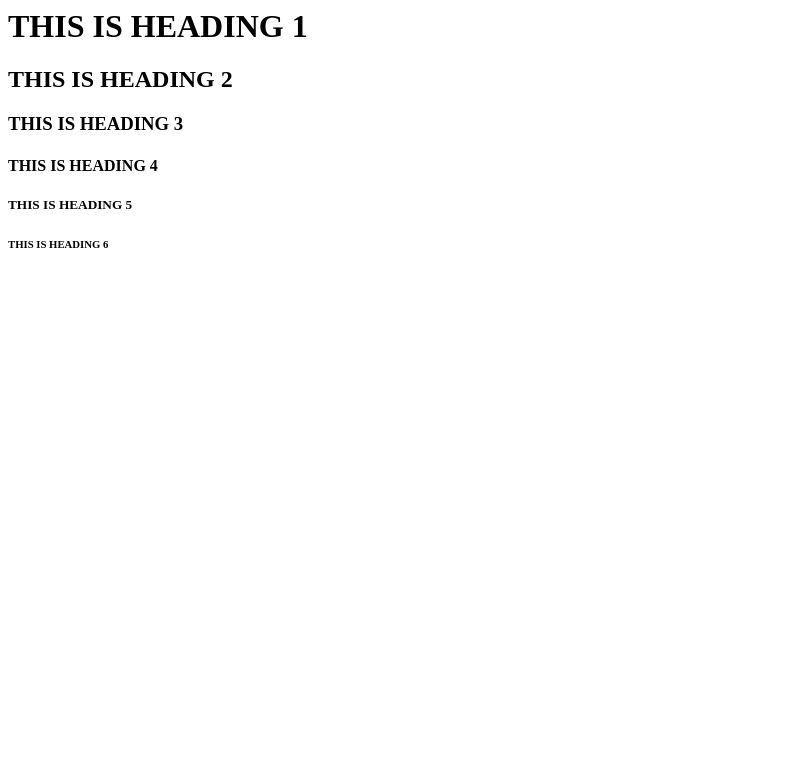
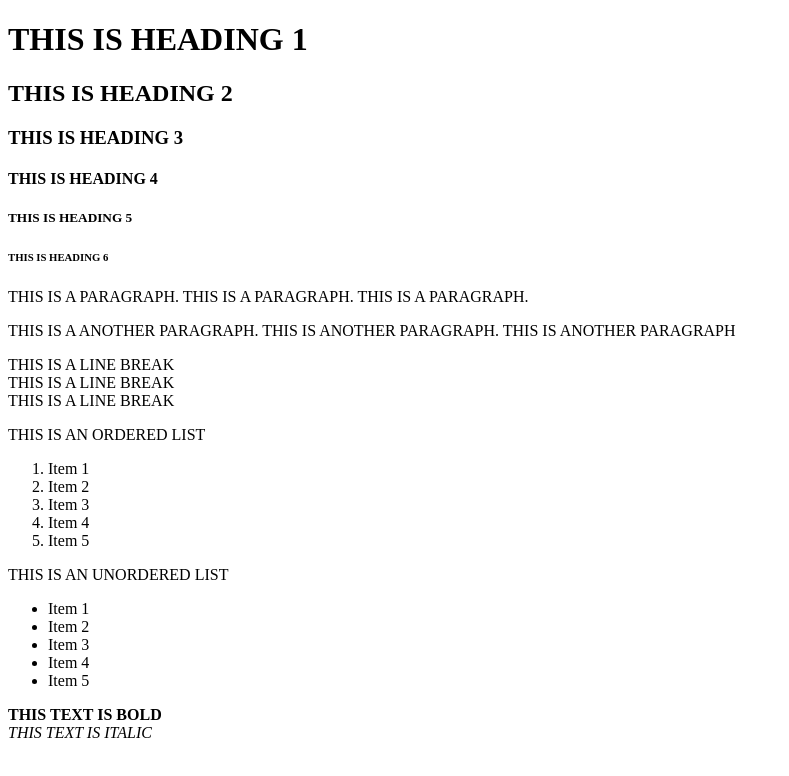
Before and after one commit to AlexisAniglo/html-css-practice, a plain HTML site: page index.html in a window 1280 px wide. Shown: the whole page, without its empty margins (0-789 px from the left). Drawn offline with Linux system fonts and the light colour scheme.

Commit message:
Finished Everything

```diff
--- a/index.html
+++ b/index.html
@@ -1,6 +1,34 @@
+<!DOCTYPE html>
+<head>
+    <link rel="stylesheet" href="styles.css">
+</head>
+<body>
     <h1>THIS IS HEADING 1</h1>
     <h2>THIS IS HEADING 2</h2>
     <h3>THIS IS HEADING 3</h3>
     <h4>THIS IS HEADING 4</h4>
     <h5>THIS IS HEADING 5</h5>
     <h6>THIS IS HEADING 6</h6>
+    <p>THIS IS A PARAGRAPH. THIS IS A PARAGRAPH. THIS IS A PARAGRAPH.</p>
+    <P>THIS IS A ANOTHER PARAGRAPH. THIS IS ANOTHER PARAGRAPH. THIS IS ANOTHER PARAGRAPH</P>
+    <P>THIS IS A LINE BREAK<br>THIS IS A LINE BREAK<br>THIS IS A LINE BREAK<br></P>
+    <p>THIS IS AN ORDERED LIST</p>
+    <ol>
+        <li>Item 1</li>
+        <li>Item 2</li>
+        <li>Item 3</li>
+        <li>Item 4</li>
+        <li>Item 5</li>
+    </ol>
+    <p>THIS IS AN UNORDERED LIST</p>
+    <ul>
+        <li>Item 1</li>
+        <li>Item 2</li>
+        <li>Item 3</li>
+        <li>Item 4</li>
+        <li>Item 5</li>
+    </ul>
+    <b>THIS TEXT IS BOLD </b>
+    <br>
+    <i>THIS TEXT IS ITALIC</i>
+</body>
```
Lines whose indentation alone changed are shown as unchanged.
